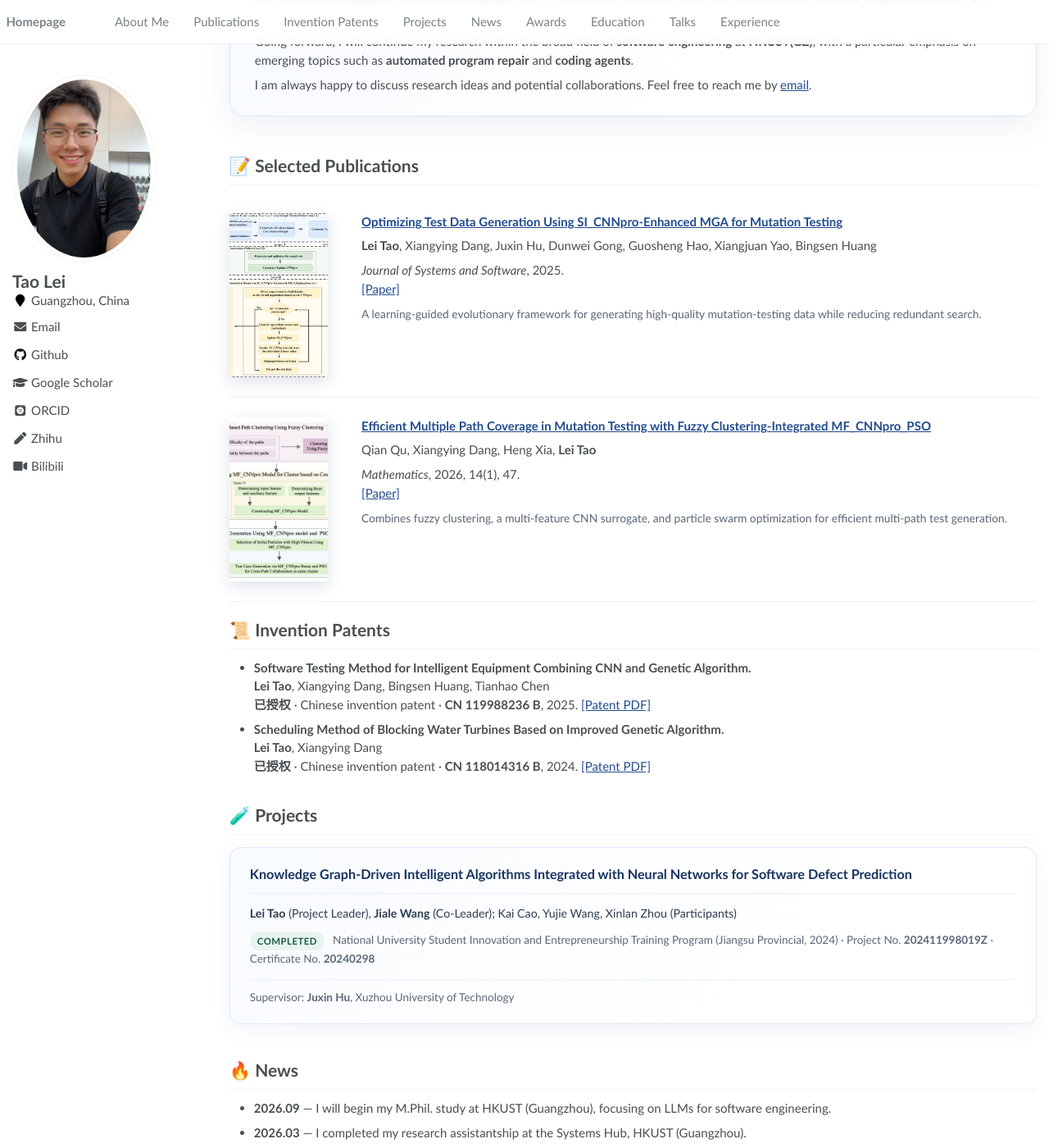
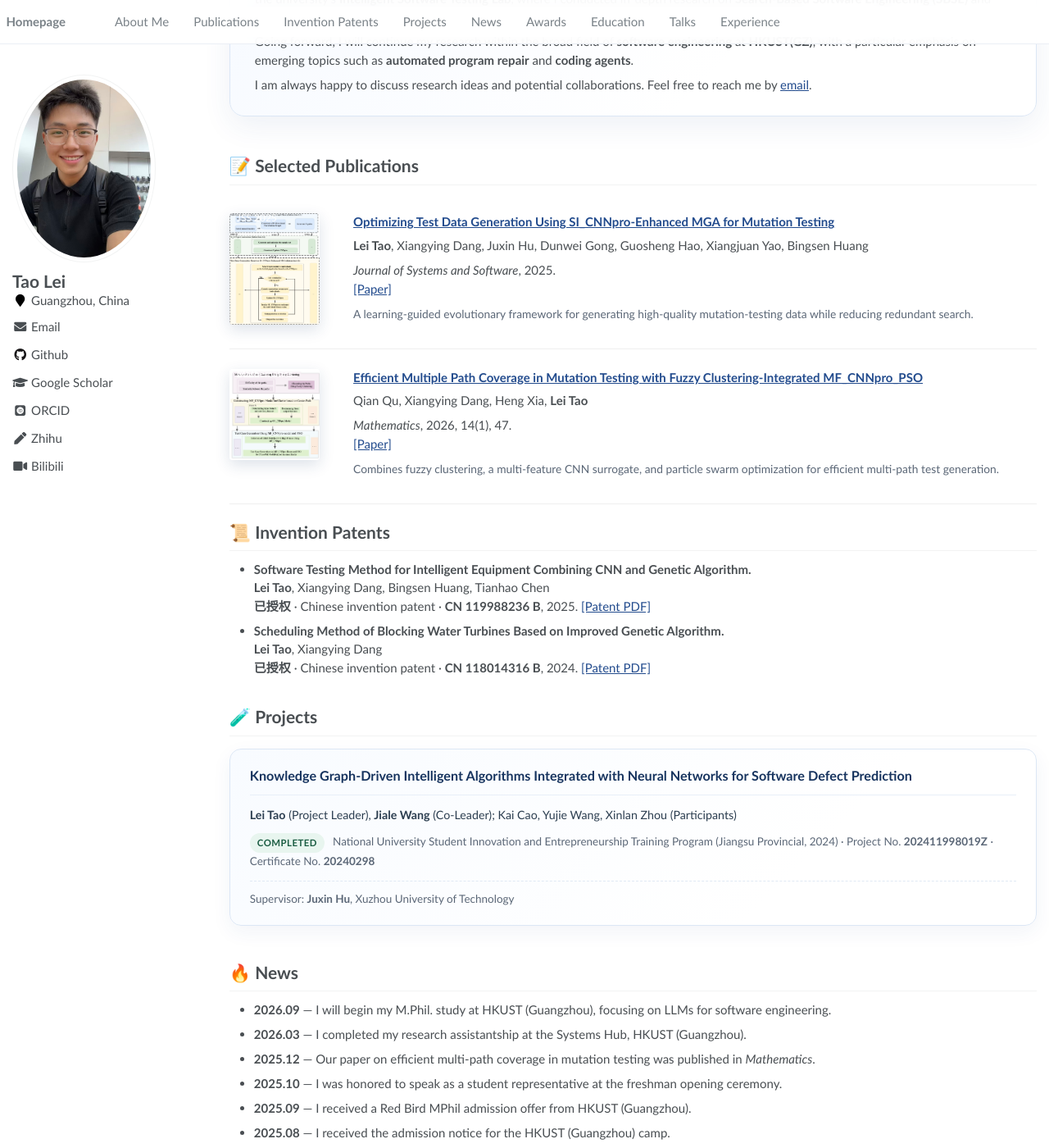
Before and after one commit to LayTAO/laytao.github.io, a Jekyll site: the page built from _pages/about.md, in a window 1280 px wide and 1400 px high, scrolled down 221 px. Shown: the whole window at 82% size. Built offline with Jekyll 4.4.1, drawn with Linux system fonts in a browser that asks for light colours; some web fonts are replaced.

Commit message:
Shrink publication thumbnails and bust image cache.
Use max-height contain sizing so portrait figures match the text block height, and add ?v=3 to force browsers to reload updated images.

Co-authored-by: Cursor <cursoragent@cursor.com>

```diff
--- a/_pages/about.md
+++ b/_pages/about.md
@@ -32,7 +32,7 @@ I am always happy to discuss research ideas and potential collaborations. Feel f
   <div class="paper-box-image">
     <div>
       <div class="badge">JSS 2025</div>
-      <img src="images/publications/jss2025.png" alt="Optimizing Test Data Generation Using SI_CNNpro-Enhanced MGA for Mutation Testing">
+      <img src="images/publications/jss2025.png?v=3" alt="Optimizing Test Data Generation Using SI_CNNpro-Enhanced MGA for Mutation Testing">
     </div>
   </div>
   <div class="paper-box-text" markdown="1">
@@ -53,7 +53,7 @@ I am always happy to discuss research ideas and potential collaborations. Feel f
   <div class="paper-box-image">
     <div>
       <div class="badge">Mathematics 2026</div>
-      <img src="images/publications/mathematics2026.png" alt="Efficient Multiple Path Coverage in Mutation Testing with Fuzzy Clustering-Integrated MF_CNNpro_PSO">
+      <img src="images/publications/mathematics2026.png?v=3" alt="Efficient Multiple Path Coverage in Mutation Testing with Fuzzy Clustering-Integrated MF_CNNpro_PSO">
     </div>
   </div>
   <div class="paper-box-text" markdown="1">
--- a/assets/css/main.scss
+++ b/assets/css/main.scss
@@ -65,12 +65,12 @@
         img {
             display: block;
             width: auto;
-            height: 200px;
-            max-height: 200px;
-            aspect-ratio: 300 / 500;
+            height: auto;
+            max-height: 150px;
+            max-width: 110px;
             box-shadow: 0 6px 18px rgba(24, 62, 105, .15);
-            object-fit: cover;
-            object-position: center top;
+            object-fit: contain;
+            object-position: left top;
             border-radius: 4px;
         }
     }
@@ -83,8 +83,10 @@
     @include breakpoint($medium) {
         .paper-box-image{
             justify-content: left;
-            min-width: 200px;
-            max-width: 40%;
+            min-width: 0;
+            max-width: none;
+            width: auto;
+            flex: 0 0 auto;
             order: 1;
         }
 
@@ -310,8 +312,8 @@ body {
         gap: .8rem;
 
         .paper-box-image img {
-            height: 165px;
-            max-height: 165px;
+            max-height: 130px;
+            max-width: 95px;
         }
     }
 
```
